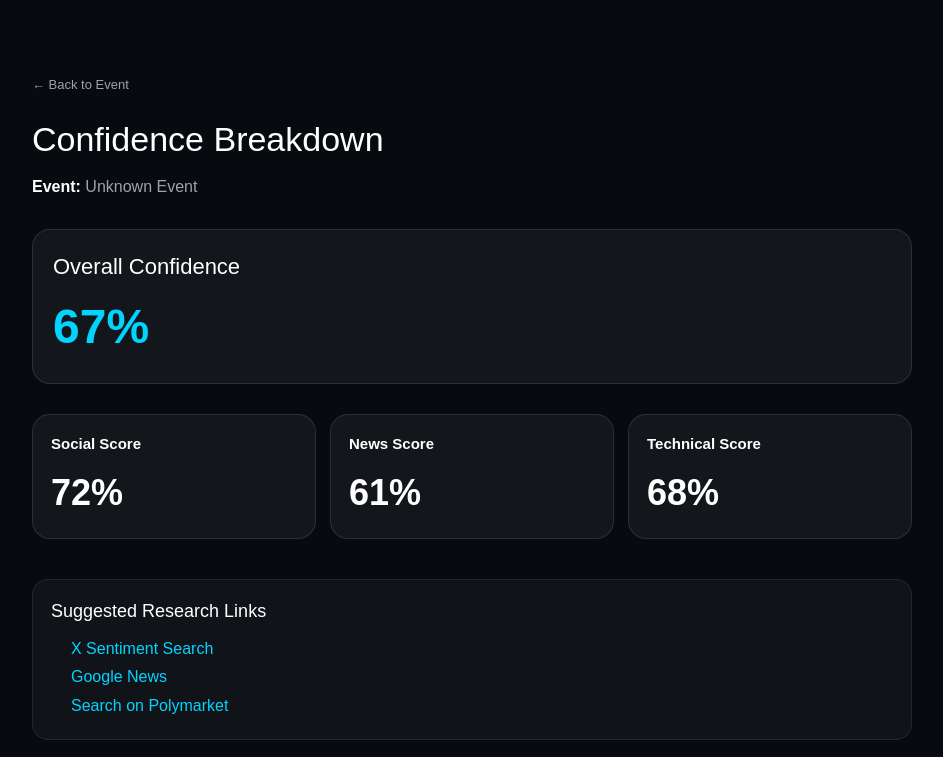
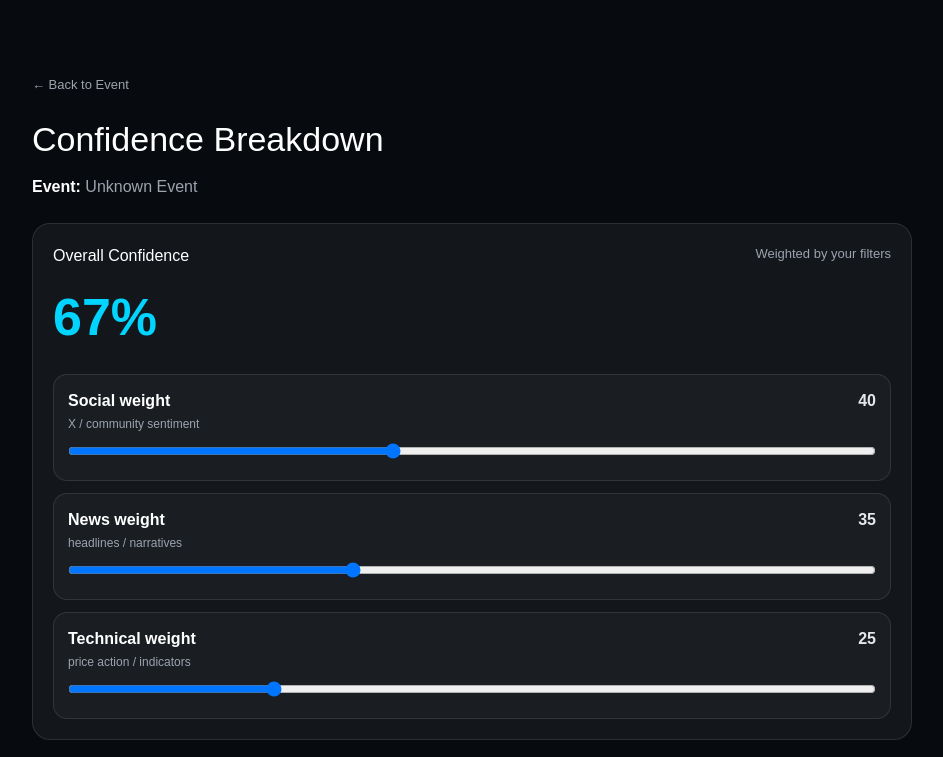
Before and after one commit to anujagadde18/tradedna, a Next.js app: page /scores in a window 1280 px wide. Shown: the top 757 px of the page, without its empty margins (168-1111 px from the left). Built offline with nearby package versions, Linux system fonts and the light colour scheme.

Commit message:
Update page.tsx

```diff
--- a/app/scores/page.tsx
+++ b/app/scores/page.tsx
@@ -1,10 +1,25 @@
-export const dynamic = "force-dynamic";
+"use client";
 
-export default async function ScoresPage({ searchParams }: { searchParams: Promise<{ event?: string }> }) {
-  const params = await searchParams;
-  const event = params?.event || "Unknown Event";
-  const scores = { social: 72, news: 61, technical: 68 };
-  const overall = Math.round((scores.social + scores.news + scores.technical) / 3);
+import { useMemo, useState } from "react";
+import { useSearchParams } from "next/navigation";
+
+export default function ScoresPage() {
+  const searchParams = useSearchParams();
+  const event = searchParams.get("event") || "Unknown Event";
+
+  const base = useMemo(() => generateBaseScores(event), [event]);
+
+  const [wSocial, setWSocial] = useState(40);
+  const [wNews, setWNews] = useState(35);
+  const [wTech, setWTech] = useState(25);
+
+  const overall = useMemo(() => {
+    const total = wSocial + wNews + wTech;
+    if (total === 0) return 0;
+    const weighted = (base.social * wSocial + base.news * wNews + base.technical * wTech) / total;
+    return Math.round(weighted);
+  }, [base, wSocial, wNews, wTech]);
+
   const q = encodeURIComponent(event);
 
   return (
@@ -15,33 +30,81 @@ export default async function ScoresPage({ searchParams }: { searchParams: Promi
         <div style={{ marginTop: 10, color: "#9CA3AF" }}>
           <b style={{ color: "#fff" }}>Event:</b> {event}
         </div>
-        <div style={{ marginTop: 30, padding: 20, borderRadius: 18, background: "rgba(255,255,255,0.05)", border: "1px solid rgba(255,255,255,0.1)" }}>
-          <h2 style={{ margin: 0, fontSize: 22 }}>Overall Confidence</h2>
-          <div style={{ fontSize: 48, fontWeight: 700, color: "#00D4FF", marginTop: 8 }}>{overall}%</div>
+        <div style={{ marginTop: 24, padding: 20, borderRadius: 18, background: "rgba(255,255,255,0.05)", border: "1px solid rgba(255,255,255,0.1)" }}>
+          <div style={{ display: "flex", justifyContent: "space-between", gap: 12 }}>
+            <h2 style={{ margin: 0 }}>Overall Confidence</h2>
+            <div style={{ color: "#9CA3AF", fontSize: 13 }}>Weighted by your filters</div>
+          </div>
+          <div style={{ fontSize: 52, fontWeight: 800, color: "#00D4FF", marginTop: 10 }}>{overall}%</div>
+          <div style={{ marginTop: 18, display: "grid", gap: 12 }}>
+            <SliderRow label="Social weight" value={wSocial} onChange={setWSocial} hint="X / community sentiment" />
+            <SliderRow label="News weight" value={wNews} onChange={setWNews} hint="headlines / narratives" />
+            <SliderRow label="Technical weight" value={wTech} onChange={setWTech} hint="price action / indicators" />
+          </div>
         </div>
-        <div style={{ marginTop: 30, display: "grid", gridTemplateColumns: "repeat(auto-fit, minmax(220px, 1fr))", gap: 14 }}>
-          <ScoreCard title="Social Score" value={scores.social} />
-          <ScoreCard title="News Score" value={scores.news} />
-          <ScoreCard title="Technical Score" value={scores.technical} />
+        <div style={{ marginTop: 18, display: "grid", gridTemplateColumns: "repeat(auto-fit, minmax(220px, 1fr))", gap: 14 }}>
+          <ScoreCard title="Social Score" value={base.social} />
+          <ScoreCard title="News Score" value={base.news} />
+          <ScoreCard title="Technical Score" value={base.technical} />
         </div>
-        <div style={{ marginTop: 40, padding: 18, borderRadius: 16, background: "rgba(255,255,255,0.04)", border: "1px solid rgba(255,255,255,0.08)" }}>
-          <h3 style={{ margin: 0, fontSize: 18 }}>Suggested Research Links</h3>
-          <ul style={{ marginTop: 10, lineHeight: 1.8, paddingLeft: 20 }}>
-            <li><a href={`https://x.com/search?q=${q}&src=typed_query`} target="_blank" rel="noreferrer" style={{ color: "#00D4FF" }}>X Sentiment Search</a></li>
+        <div style={{ marginTop: 28, padding: 18, borderRadius: 16, background: "rgba(255,255,255,0.04)", border: "1px solid rgba(255,255,255,0.08)" }}>
+          <h3 style={{ marginTop: 0 }}>Suggested Research Links</h3>
+          <ul style={{ marginTop: 10, lineHeight: 1.9 }}>
+            <li><a href={`https://x.com/search?q=${q}&src=typed_query`} target="_blank" rel="noreferrer" style={{ color: "#00D4FF" }}>X sentiment search</a></li>
             <li><a href={`https://news.google.com/search?q=${q}`} target="_blank" rel="noreferrer" style={{ color: "#00D4FF" }}>Google News</a></li>
-            <li><a href={`https://polymarket.com/search?q=${q}`} target="_blank" rel="noreferrer" style={{ color: "#00D4FF" }}>Search on Polymarket</a></li>
+            <li><a href={`https://polymarket.com/search?q=${q}`} target="_blank" rel="noreferrer" style={{ color: "#00D4FF" }}>Find this market on Polymarket</a></li>
           </ul>
+        </div>
+        <div style={{ marginTop: 20 }}>
+          <a href={`https://polymarket.com/search?q=${q}`} target="_blank" rel="noreferrer" style={{ display: "inline-block", padding: "12px 16px", borderRadius: 12, background: "#00D4FF", color: "#001018", fontWeight: 800, textDecoration: "none" }}>
+            Trade on Polymarket →
+          </a>
         </div>
       </div>
     </main>
   );
 }
 
+function SliderRow({ label, value, onChange, hint }: { label: string; value: number; onChange: (v: number) => void; hint: string }) {
+  return (
+    <div style={{ padding: 14, borderRadius: 14, border: "1px solid rgba(255,255,255,0.10)", background: "rgba(255,255,255,0.03)" }}>
+      <div style={{ display: "flex", justifyContent: "space-between", gap: 12 }}>
+        <div>
+          <div style={{ fontWeight: 700 }}>{label}</div>
+          <div style={{ color: "#9CA3AF", fontSize: 12, marginTop: 2 }}>{hint}</div>
+        </div>
+        <div style={{ color: "#E5E7EB", fontWeight: 800 }}>{value}</div>
+      </div>
+      <input type="range" min={0} max={100} value={value} onChange={(e) => onChange(Number(e.target.value))} style={{ width: "100%", marginTop: 10 }} />
+    </div>
+  );
+}
+
+function generateBaseScores(seed: string) {
+  let h = 0;
+  for (let i = 0; i < seed.length; i++) {
+    h = (h * 31 + seed.charCodeAt(i)) >>> 0;
+  }
+  const social = 45 + (h % 56);
+  const news = 40 + ((h * 7) % 61);
+  const technical = 42 + ((h * 13) % 59);
+  return {
+    social: clamp(social, 40, 100),
+    news: clamp(news, 40, 100),
+    technical: clamp(technical, 40, 100),
+  };
+}
+
+function clamp(n: number, min: number, max: number) {
+  return Math.max(min, Math.min(max, n));
+}
+
 function ScoreCard({ title, value }: { title: string; value: number }) {
   return (
     <div style={{ padding: 18, borderRadius: 18, background: "rgba(255,255,255,0.05)", border: "1px solid rgba(255,255,255,0.1)" }}>
-      <div style={{ fontWeight: 600, fontSize: 15 }}>{title}</div>
-      <div style={{ fontSize: 36, marginTop: 10, fontWeight: 700 }}>{value}%</div>
+      <div style={{ fontWeight: 700 }}>{title}</div>
+      <div style={{ fontSize: 38, marginTop: 10, fontWeight: 800 }}>{value}%</div>
+      <div style={{ color: "#9CA3AF", fontSize: 12, marginTop: 6 }}>Base score (demo)</div>
     </div>
   );
 }
```
